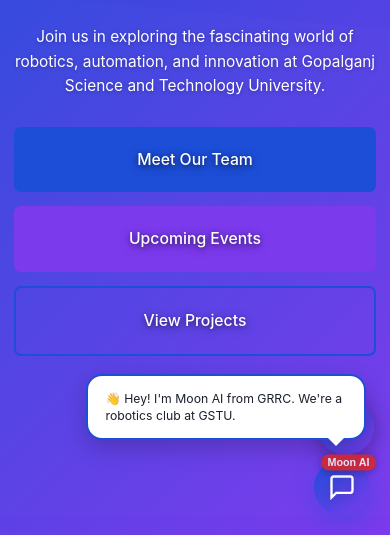
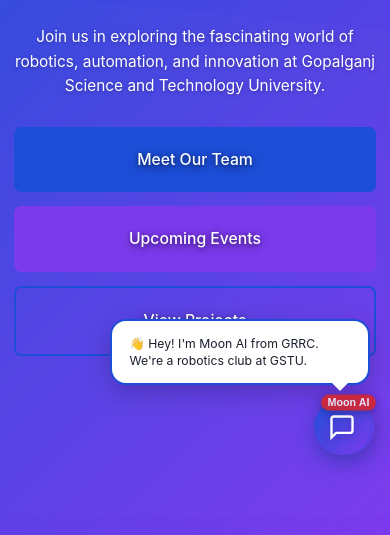
Before and after one commit to neyamulfurkan/grrc-website, a website: page index.html in a window 390 px wide. Shown: the part 309-844 px from the top of the page. Drawn offline with Linux system fonts and the light colour scheme.

Commit message:
alhamdulillah for everything

```diff
--- a/css/chatbot.css
+++ b/css/chatbot.css
@@ -8,7 +8,7 @@
    ============================================ */
 .chatbot-toggle {
   position: fixed;
-  bottom: 24px;
+  bottom: 90px;
   right: 24px;
   width: 60px;
   height: 60px;
@@ -69,12 +69,12 @@
    ============================================ */
 .chatbot-window {
   position: fixed;
-  bottom: 24px;
+  bottom: 90px;
   right: 24px;
   width: 400px;
   max-width: calc(100vw - 48px);
   height: 600px;
-  max-height: calc(100vh - 100px);
+  max-height: calc(100vh - 170px);
   background: var(--surface-color);
   border-radius: var(--radius-2xl);
   box-shadow: 0 20px 60px rgba(0, 0, 0, 0.3);
@@ -452,7 +452,7 @@
    ============================================ */
 @media (max-width: 768px) {
   .chatbot-toggle {
-    bottom: 20px;
+    bottom: 80px;
     right: 20px;
     width: 56px;
     height: 56px;
--- a/js/chatbot.js
+++ b/js/chatbot.js
@@ -512,7 +512,7 @@
     const bubble = document.createElement('div');
     bubble.style.cssText = `
       position: fixed;
-      bottom: 95px;
+      bottom: 160px;
       right: 24px;
       background: white;
       color: #1a202c;
@@ -526,10 +526,17 @@
       border: 2px solid var(--primary-color);
     `;
 
-    bubble.innerHTML = `
+        bubble.innerHTML = `
       <div style="font-size: 0.875rem; line-height: 1.4;">${messageText}</div>
       <div style="position: absolute; bottom: -8px; right: 20px; width: 0; height: 0; border-left: 8px solid transparent; border-right: 8px solid transparent; border-top: 8px solid white;"></div>
     `;
+
+    // Adjust position on mobile
+    if (window.innerWidth <= 768) {
+      bubble.style.bottom = '150px';
+      bubble.style.right = '20px';
+      bubble.style.maxWidth = '260px';
+    }
 
     document.body.appendChild(bubble);
 
```
